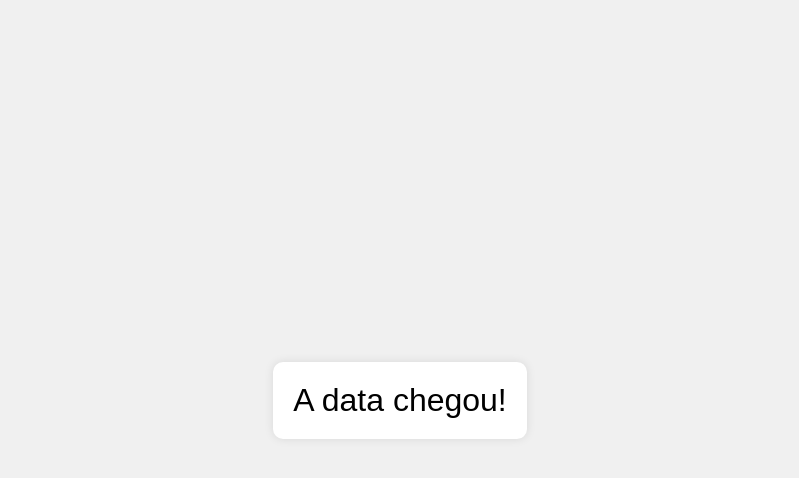
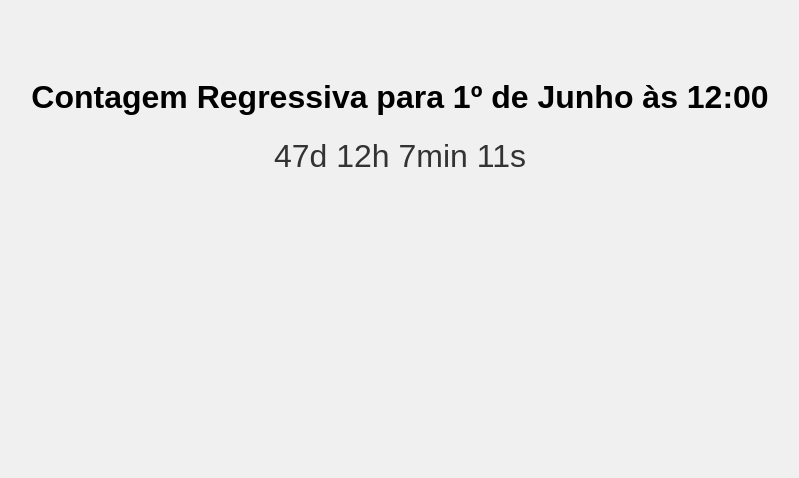
Before and after one commit to Kaua463/Contagem-regressiva-6-de-abril-, a plain HTML site: page index.html in a window 1280 px wide. Shown: the whole page, without its empty margins (240-1039 px from the left). Drawn offline with Linux system fonts and the light colour scheme.

Commit message:
Update index.html

```diff
--- a/index.html
+++ b/index.html
@@ -1,53 +1,34 @@
-<!DOCTYPE html>
-<html>
-
-<html>
-<head>
-  <meta charset="utf-8">
-  <meta name="viewport" content="width=device-width, initial-scale=1">
-  <title>Display countdown to a specific date</title>
-
-  <style>
-    body {
-    font-family: Arial, sans-serif;
-    display: flex;
-    justify-content: center;
-    align-items: center;
-    height: 100vh;
-    margin: 0;
-    background-color: #f0f0f0;
-}
-
-#contador {
-    font-size: 2em;
-    background: #fff;
-    padding: 20px;
-    border-radius: 10px;
-    box-shadow: 0 0 10px rgba(0, 0, 0, 0.1);
-}
-  </style>
-
-
-</head>
-<body>
 <!DOCTYPE html>
 <html lang="pt-BR">
 <head>
   <meta charset="UTF-8">
   <title>Contagem Regressiva</title>
+  <style>
+    body {
+      font-family: Arial, sans-serif;
+      text-align: center;
+      padding-top: 50px;
+      background-color: #f0f0f0;
+    }
+    .contador {
+      font-size: 2em;
+      color: #333;
+    }
+  </style>
 </head>
 <body>
-    <div id="contador"></div>
-</body>
+
+  <h1>Contagem Regressiva para 1º de Junho às 12:00</h1>
+  <div class="contador" id="contador"></div>
 
   <script>
     function atualizarContador() {
+      const destino = new Date("June 1, 2025 12:00:00").getTime();
       const agora = new Date().getTime();
-    const dataAlvo = new Date('April 6, 2025 00:00:00').getTime();
-    const diferenca = dataAlvo - agora;
+      const diferenca = destino - agora;
 
       if (diferenca <= 0) {
-        document.getElementById('contador').innerHTML = 'A data chegou!';
+        document.getElementById("contador").innerHTML = "O momento chegou!";
         clearInterval(intervalo);
         return;
       }
@@ -57,11 +38,13 @@
       const minutos = Math.floor((diferenca % (1000 * 60 * 60)) / (1000 * 60));
       const segundos = Math.floor((diferenca % (1000 * 60)) / 1000);
 
-    document.getElementById('contador').innerHTML = `${dias}d ${horas}h ${minutos}m ${segundos}s`;
+      document.getElementById("contador").innerHTML =
+        `${dias}d ${horas}h ${minutos}min ${segundos}s`;
     }
 
     const intervalo = setInterval(atualizarContador, 1000);
-atualizarContador();
+    atualizarContador(); // Chama imediatamente ao carregar
   </script>
+
 </body>
 </html>
```
Lines whose indentation alone changed are shown as unchanged.
